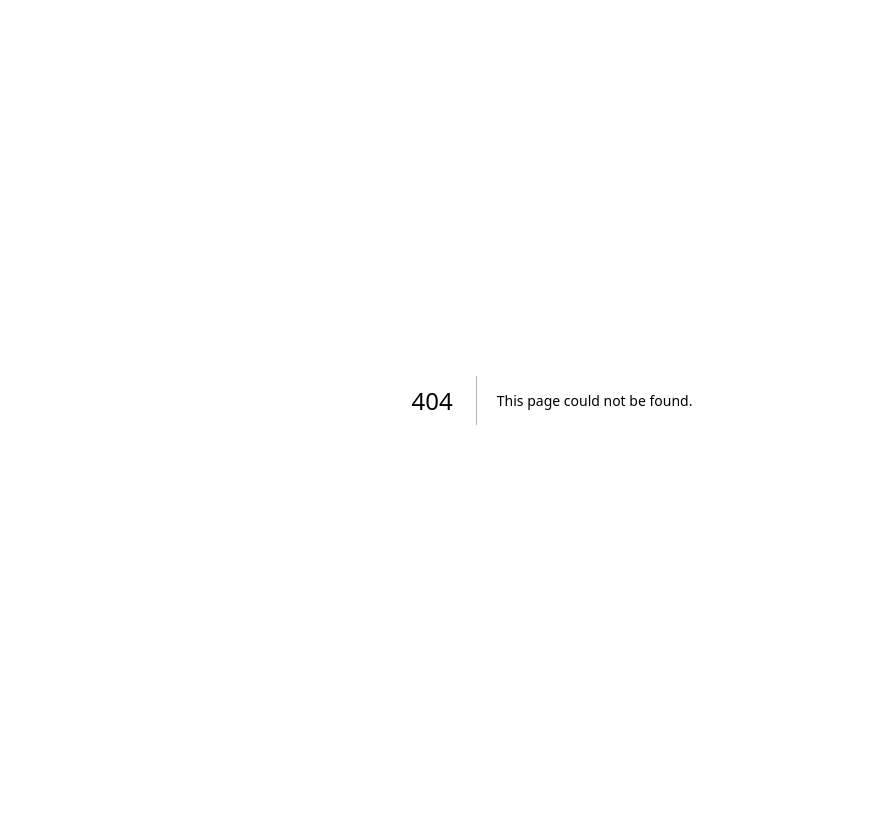
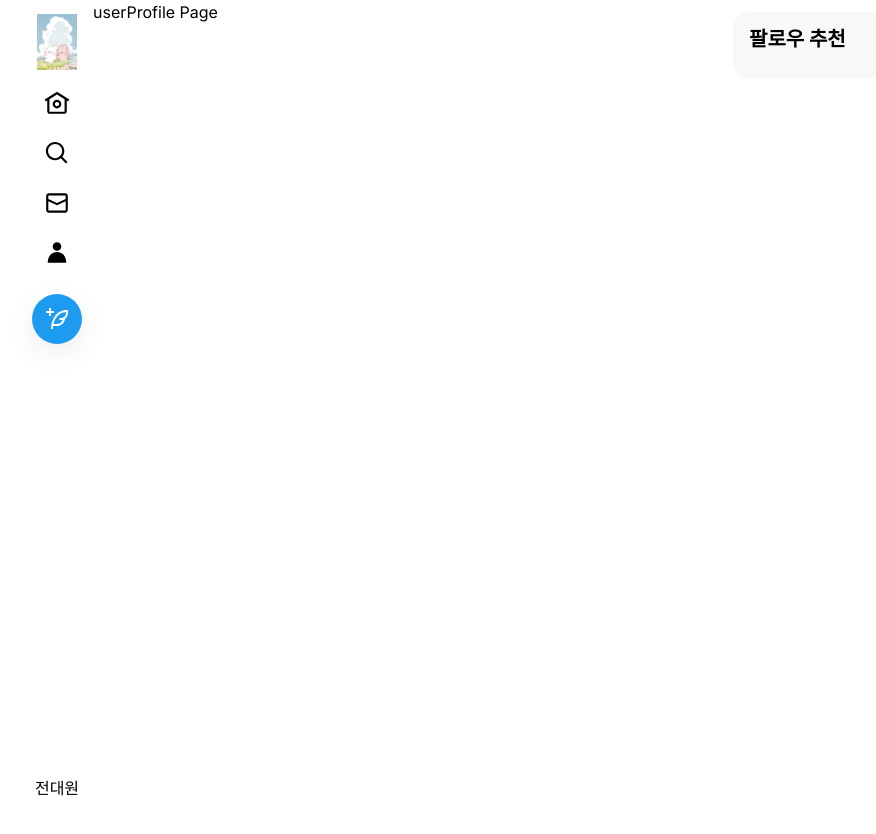
Before and after one commit to eodnjs467/daily-life-sharing, a Next.js app: page /daewon in a window 1280 px wide. Before the commit this address had no page. Shown: the top 834 px of the page, without its empty margins (88-964 px from the left). Before the commit the page ends 800 px from the top, so only its background shows below. Built offline with nearby package versions, Linux system fonts and the light colour scheme.

Commit message:
:construction: nav tab progress 20% nav tab 의 각 페이지 생성

```diff
--- /dev/null
+++ b/src/app/(afterLogin)/[username]/page.tsx
@@ -0,0 +1,3 @@
+export default function UserProfilePage() {
+  return <div>userProfile Page</div>;
+}
--- /dev/null
+++ b/src/app/(afterLogin)/explore/page.tsx
@@ -0,0 +1,3 @@
+export default function ExplorePage() {
+  return <div>ExplorePage</div>;
+}
--- /dev/null
+++ b/src/app/(afterLogin)/home/page.tsx
@@ -0,0 +1,3 @@
+export default function HomePage() {
+  return <div> main section</div>;
+}
--- /dev/null
+++ b/src/app/(afterLogin)/message/page.tsx
@@ -0,0 +1,3 @@
+export default function MessagePage() {
+  return <div>Message Page</div>;
+}
```
